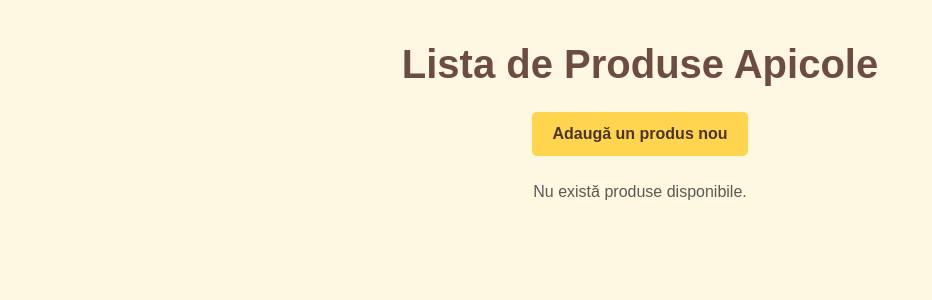
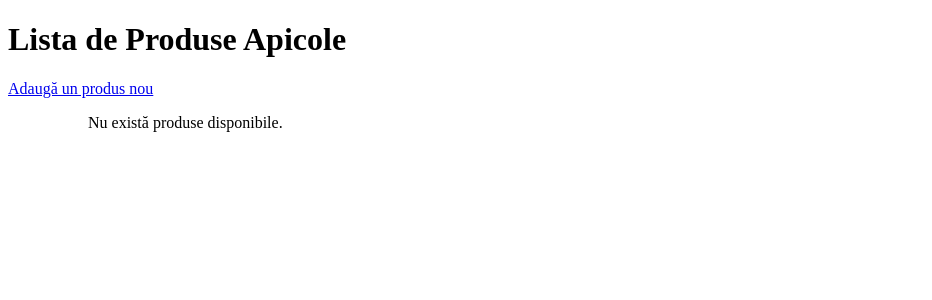
Before and after one commit to GlowingPhantom/lucruinechipa, a PHP site: page /views/index.view.php in a window 1280 px wide. Shown: the top 300 px of the page, without its empty margins (0-932 px from the left). Run offline with PHP 8.4, Linux system fonts and the light colour scheme.

Commit message:
Update index.view.php

```diff
--- a/views/index.view.php
+++ b/views/index.view.php
@@ -1,100 +1,29 @@
 <!DOCTYPE html>
-<html lang="ro">
+<html>
 <head>
-    <meta charset="UTF-8">
-    <meta name="viewport" content="width=device-width, initial-scale=1.0">
     <title>Produse Apicole</title>
-    <!-- Bootstrap CSS -->
-    <link href="https://cdn.jsdelivr.net/npm/bootstrap@5.3.2/dist/css/bootstrap.min.css" rel="stylesheet">
-    <style>
-        body {
-            background-color: #fff8e1; /* Fundal crem deschis */
-            font-family: Arial, sans-serif;
-        }
-        .container {
-            margin-top: 40px;
-        }
-        h1 {
-            color: #6d4c41; /* Maro închis */
-            font-weight: bold;
-        }
-        .btn-add {
-            background-color: #ffd54f; /* Galben apicol */
-            color: #4e342e; /* Maro */
-            border: none;
-            padding: 10px 20px;
-            border-radius: 5px;
-            font-weight: bold;
-        }
-        .btn-add:hover {
-            background-color: #ffca28; /* Galben mai intens */
-        }
-        .product-list li {
-            margin-bottom: 15px;
-            padding: 15px;
-            background-color: #ffecb3; /* Galben deschis */
-            border: 1px solid #ffe082;
-            border-radius: 5px;
-        }
-        .product-list a {
-            text-decoration: none;
-            color: #6d4c41; /* Maro închis */
-            font-weight: bold;
-        }
-        .product-list a:hover {
-            text-decoration: underline;
-        }
-        .btn-edit {
-            background-color: #81c784; /* Verde deschis */
-            color: white;
-            border: none;
-            padding: 5px 10px;
-            border-radius: 5px;
-        }
-        .btn-edit:hover {
-            background-color: #66bb6a; /* Verde mai închis */
-        }
-        .btn-delete {
-            background-color: #e57373; /* Roșu deschis */
-            color: white;
-            border: none;
-            padding: 5px 10px;
-            border-radius: 5px;
-        }
-        .btn-delete:hover {
-            background-color: #d32f2f; /* Roșu mai închis */
-        }
-    </style>
 </head>
 <body>
-    <div class="container">
-        <h1 class="text-center mb-4">Lista de Produse Apicole</h1>
-        <!-- Buton centrat sub titlu -->
-        <div class="text-center mb-4">
-            <a href="/products/create" class="btn btn-add">Adaugă un produs nou</a>
-        </div>
-        <ul class="list-unstyled product-list">
+    <h1>Lista de Produse Apicole</h1>
+    <a href="/products/create">Adaugă un produs nou</a>
+    <ul>
+    <ul>
     <?php if (!empty($products)): ?>
         <?php foreach ($products as $product): ?>
-                    <li class="d-flex justify-content-between align-items-center">
-                        <div>
-                            <a href="/products/<?= $product->id; ?>"><?= htmlspecialchars($product->name); ?></a>
-                            - <span><?= htmlspecialchars($product->price); ?> lei</span>
-                        </div>
-                        <div class="d-flex gap-2">
-                            <a href="/products/<?= $product->id; ?>/edit" class="btn btn-edit btn-sm">Editează</a>
-                            <form method="POST" action="/products/<?= $product->id; ?>/delete" style="display:inline;">
-                                <button type="submit" class="btn btn-delete btn-sm">Șterge</button>
+            <li>
+                <a href="/products/show/<?= $product->id; ?>"><?= htmlspecialchars($product->nume); ?></a>
+                - <?= htmlspecialchars($product->pret); ?> lei
+                <a href="/products/<?= $product->id; ?>/edit">Editează</a>
+                  <form action="products/delete/<?= $product->id ?>" method="post" onclick="return confirm(`Esti sigur?`)">
+                    <input type="hidden" name="_METHOD" value="DELETE">
+                    <button type="submit" class="btn btn-danger btn-sm">Delete</button>
                 </form>
-                        </div>
             </li>
         <?php endforeach; ?>
     <?php else: ?>
-                <p class="text-center text-muted">Nu există produse disponibile.</p>
+        <p>Nu există produse disponibile.</p>
     <?php endif; ?>
 </ul>
-    </div>
-    <!-- Bootstrap JS -->
-    <script src="https://cdn.jsdelivr.net/npm/bootstrap@5.3.2/dist/js/bootstrap.bundle.min.js"></script>
+    </ul>
 </body>
 </html>
```
Lines whose indentation alone changed are shown as unchanged.
